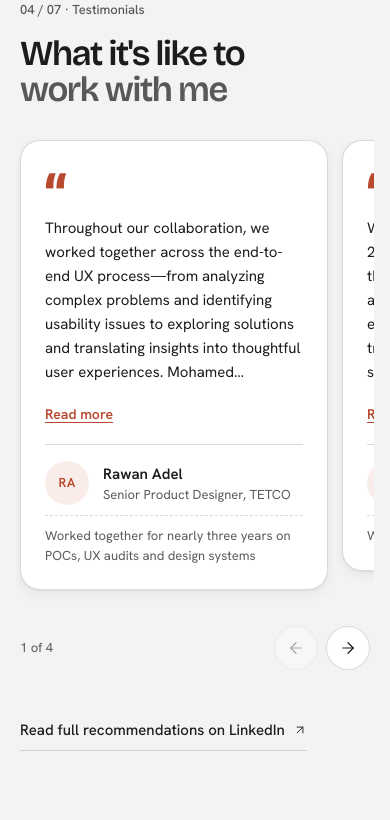
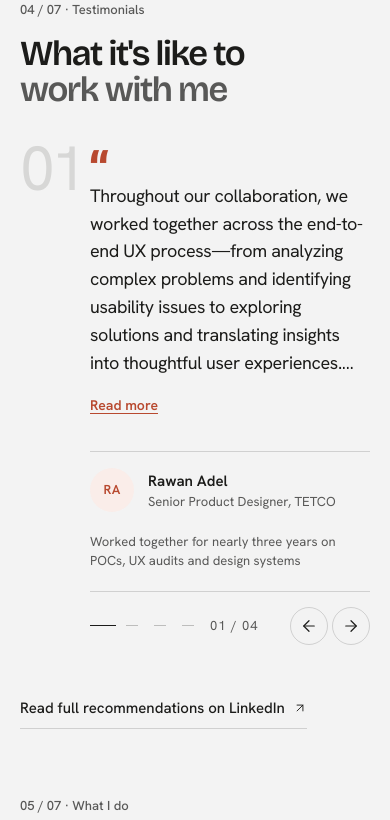
Before and after one commit to Higazy-99/Mohamed-Higazy-Portfolio, a React (Vite) app: page / in a window 390 px wide. Shown: the part 3720-4540 px from the top of the page. Built offline with nearby package versions, Linux system fonts and the light colour scheme.

Commit message:
Redesign testimonials as editorial carousel

```diff
--- a/src/App.tsx
+++ b/src/App.tsx
@@ -579,75 +579,46 @@ function TestiQuote({ text }: { text: string }) {
 }
 
 function Testimonials() {
-  const track = useRef<HTMLUListElement>(null);
-  const trackId = useId();
-  const [view, setView] = useState({ first: 0, visible: 3, prev: false, next: true });
-  useEffect(() => {
-    const el = track.current;
-    if (!el) return;
-    const update = () => {
-      const card = el.children[0] as HTMLElement | undefined;
-      if (!card) return;
-      const gap = parseFloat(getComputedStyle(el).columnGap) || 0;
-      const step = card.offsetWidth + gap;
-      setView({
-        first: Math.round(el.scrollLeft / step),
-        visible: Math.max(1, Math.round((el.clientWidth + gap) / step)),
-        prev: el.scrollLeft > 4,
-        next: el.scrollLeft + el.clientWidth < el.scrollWidth - 4,
-      });
+  const [active, setActive] = useState(0);
+  const [isTransitioning, setIsTransitioning] = useState(false);
+  const current = testimonials[active];
+  const changeTo = (index: number) => {
+    if (index === active || isTransitioning) return;
+    setIsTransitioning(true);
+    window.setTimeout(() => {
+      setActive(index);
+      window.setTimeout(() => setIsTransitioning(false), 50);
+    }, 180);
   };
-    update();
-    el.addEventListener('scroll', update, { passive: true });
-    window.addEventListener('resize', update);
-    return () => {
-      el.removeEventListener('scroll', update);
-      window.removeEventListener('resize', update);
-    };
-  }, []);
-  const go = (dir: 1 | -1) => {
-    const el = track.current;
-    const card = el?.children[0] as HTMLElement | undefined;
-    if (!el || !card) return;
-    if (dir === 1 ? !view.next : !view.prev) return;
-    const gap = parseFloat(getComputedStyle(el).columnGap) || 0;
-    const reduced = window.matchMedia('(prefers-reduced-motion: reduce)').matches;
-    el.scrollBy({ left: dir * (card.offsetWidth + gap), behavior: reduced ? 'auto' : 'smooth' });
-  };
-  // Left / right arrows move one card, but only when the track itself has focus (not a control inside a card).
-  const onTrackKey = (event: KeyboardEvent<HTMLUListElement>) => {
-    if (event.target !== event.currentTarget) return;
-    if (event.key !== 'ArrowLeft' && event.key !== 'ArrowRight') return;
-    event.preventDefault();
-    go(event.key === 'ArrowRight' ? 1 : -1);
-  };
-  const last = Math.min(view.first + view.visible, testimonials.length);
+  const move = (direction: -1 | 1) => changeTo((active + direction + testimonials.length) % testimonials.length);
   return (
-    <div data-reveal role="group" aria-roledescription="carousel" aria-label="Testimonials">
-      <ul className="testi-list" id={trackId} ref={track} tabIndex={0} role="list" aria-label="Testimonials, scrolls sideways. Use the left and right arrow keys." onKeyDown={onTrackKey}>
-        {testimonials.map((t, index) => (
-          <li key={t.name}>
-            <div className="testi-slide" role="group" aria-roledescription="slide" aria-label={`${index + 1} of ${testimonials.length}`}>
-            <figure className="testi">
+    <div className="testi-editorial" data-reveal role="group" aria-roledescription="carousel" aria-label="Testimonials">
+      <div className={`testi-feature ${isTransitioning ? 'is-transitioning' : ''}`} aria-live="polite" aria-atomic="true">
+        <span className="testi-index" aria-hidden="true">{String(active + 1).padStart(2, '0')}</span>
+        <figure className="testi" key={current.name}>
           <span className="testi-mark" aria-hidden="true">&ldquo;</span>
-              <TestiQuote text={t.quote} />
+          <TestiQuote text={current.quote} />
           <figcaption>
             <span className="testi-id">
-                  <span className="testi-av" aria-hidden="true">{initialsOf(t.name)}</span>
-                  <span className="testi-who"><b>{t.name}</b><span>{t.role}</span></span>
+              <span className="testi-av" aria-hidden="true">{initialsOf(current.name)}</span>
+              <span className="testi-who"><b>{current.name}</b><span>{current.role}</span></span>
             </span>
-                <span className="testi-rel">{t.relation}</span>
+            <span className="testi-rel">{current.relation}</span>
           </figcaption>
         </figure>
       </div>
-          </li>
+      <div className="testi-nav">
+        <div className="testi-picker" aria-label="Choose a recommendation">
+          {testimonials.map((testimonial, index) => (
+            <button key={testimonial.name} type="button" onClick={() => changeTo(index)} aria-label={`Show ${testimonial.name}'s recommendation`} aria-pressed={active === index} data-magnetic>
+              <span className={active === index ? 'is-active' : ''} />
+            </button>
           ))}
-      </ul>
-      <div className="testi-nav">
-        <p className="testi-count" aria-live="polite">{view.first + 1}{last > view.first + 1 ? `\u2013${last}` : ''} of {testimonials.length}</p>
+        </div>
+        <p className="testi-count" aria-live="polite">{String(active + 1).padStart(2, '0')} / {String(testimonials.length).padStart(2, '0')}</p>
         <div className="testi-arrows">
-          <button type="button" onClick={() => go(-1)} aria-disabled={!view.prev} aria-controls={trackId} aria-label="Previous testimonial" data-magnetic><ArrowLeft size={18} strokeWidth={1.6} aria-hidden="true" /></button>
-          <button type="button" onClick={() => go(1)} aria-disabled={!view.next} aria-controls={trackId} aria-label="Next testimonial" data-magnetic><ArrowRight size={18} strokeWidth={1.6} aria-hidden="true" /></button>
+          <button type="button" onClick={() => move(-1)} aria-label="Previous testimonial" data-magnetic><ArrowLeft size={18} strokeWidth={1.6} aria-hidden="true" /></button>
+          <button type="button" onClick={() => move(1)} aria-label="Next testimonial" data-magnetic><ArrowRight size={18} strokeWidth={1.6} aria-hidden="true" /></button>
         </div>
       </div>
     </div>
--- a/src/styles.css
+++ b/src/styles.css
@@ -905,33 +905,35 @@ html:has(dialog[open]) .cursor-dot, html:has(dialog[open]) .cursor-ring { displa
 
 
 /* ---------- Testimonials ---------- */
-.testi-list { --testi-gap: clamp(14px, 1.6vw, 28px); display: flex; gap: var(--testi-gap); margin: -8px -4px -28px; padding: 8px 4px 28px; overflow-x: auto; scroll-snap-type: x mandatory; scroll-padding-inline: 4px; overscroll-behavior-x: contain; scrollbar-width: none; }
-.testi-list::-webkit-scrollbar { display: none; }
-.testi-list > li { flex: 0 0 calc((100% - 2 * var(--testi-gap)) / 3); display: flex; scroll-snap-align: start; }
-.testi-nav { display: flex; align-items: center; justify-content: space-between; gap: 16px; margin-top: 36px; }
-.testi-count { font-size: var(--fs-xs); font-variant-numeric: tabular-nums; color: var(--muted); }
-.testi-arrows { display: flex; gap: 8px; }
-.testi-arrows button { display: grid; place-items: center; width: 44px; height: 44px; border: 1px solid var(--line); border-radius: 50%; background: var(--surface); color: var(--ink); cursor: pointer; transition: background-color 200ms var(--ease), color 200ms var(--ease), opacity 200ms var(--ease); }
-.has-cursor .testi-arrows button { cursor: none; }
-.testi-arrows button:hover:not(:disabled) { background: var(--ink); color: var(--bg); }
-.testi-arrows button:disabled { opacity: 0.35; cursor: default; }
-.testi { position: relative; display: flex; flex-direction: column; width: 100%; margin: 0; padding: clamp(28px, 2.8vw, 44px); border: 1px solid var(--line); border-radius: 20px; background: var(--surface); box-shadow: var(--shadow-sm); transition: translate 400ms var(--ease), box-shadow 400ms var(--ease); }
-.testi:hover { translate: 0 -4px; box-shadow: var(--shadow-lg); }
-.testi-mark { display: block; height: 0.55em; font-family: var(--display); font-size: clamp(72px, 7vw, 104px); font-weight: 600; line-height: 1; color: var(--accent); user-select: none; }
-.testi blockquote { margin: clamp(20px, 2vw, 28px) 0 32px; }
-.testi blockquote p { max-width: 65ch; font-size: var(--fs-md); line-height: 1.6; }
-.testi figcaption { margin-top: auto; padding-top: 22px; border-top: 1px solid var(--line); }
+.testi-editorial { max-width: 1000px; margin-inline: auto; }
+.testi-feature { display: grid; grid-template-columns: clamp(92px, 15vw, 180px) minmax(0, 1fr); gap: clamp(20px, 4vw, 52px); align-items: start; transition: opacity 180ms var(--ease), translate 180ms var(--ease); }
+.testi-feature.is-transitioning { opacity: 0; translate: 12px 0; }
+.testi-index { padding-top: 2px; font-size: clamp(76px, 12vw, 144px); font-weight: 300; line-height: 0.85; letter-spacing: -0.06em; font-variant-numeric: tabular-nums; color: color-mix(in oklab, var(--ink) 13%, transparent); user-select: none; }
+.testi { position: relative; display: flex; flex-direction: column; min-width: 0; margin: 0; padding: clamp(4px, 1vw, 12px) 0 0; }
+.testi-mark { display: block; height: 0.55em; font-family: var(--display); font-size: clamp(56px, 6vw, 80px); font-weight: 600; line-height: 1; color: var(--accent); user-select: none; }
+.testi blockquote { margin: 12px 0 24px; }
+.testi blockquote p { max-width: 58ch; font-size: clamp(20px, 2.35vw, 30px); line-height: 1.5; letter-spacing: -0.02em; }
+.testi figcaption { margin-top: 20px; padding-top: 20px; border-top: 1px solid var(--line); }
 .testi-id { display: flex; align-items: center; gap: 14px; }
 .testi-av { flex: none; display: grid; place-items: center; width: 44px; height: 44px; border-radius: 50%; background: color-mix(in oklab, var(--accent) 10%, var(--surface)); font-size: var(--fs-xs); font-weight: 600; letter-spacing: 0.02em; color: var(--accent); }
 .testi-who b { display: block; font-size: var(--fs-sm); font-weight: 600; color: var(--ink); }
 .testi-who span { display: block; font-size: var(--fs-xs); line-height: 1.4; color: var(--muted); }
-.testi-rel { display: block; margin-top: 14px; padding-top: 12px; border-top: 1px dashed var(--line); font-size: var(--fs-xs); line-height: 1.5; color: var(--muted); }
-@media (min-width: 721px) { .testi-rel { min-height: 4.1em; } }
-@media (max-width: 1100px) { .testi-list > li { flex-basis: calc((100% - var(--testi-gap)) / 2); } }
-@media (max-width: 720px) {
-  .testi-list > li { flex: 0 0 88%; }
-}
-@media (prefers-reduced-motion: reduce) { .testi, .testi:hover, .testi-arrows button { transition: none; translate: none; } }
+.testi-rel { display: block; margin-top: 12px; font-size: var(--fs-xs); line-height: 1.5; color: var(--muted); }
+.testi-nav { display: flex; align-items: center; gap: 20px; margin: 28px 0 0 clamp(112px, 19vw, 232px); padding-top: 18px; border-top: 1px solid var(--line); }
+.testi-picker { display: flex; align-items: center; gap: 8px; }
+.testi-picker button { display: grid; place-items: center; min-width: 24px; min-height: 44px; padding: 0; border: 0; background: transparent; cursor: pointer; }
+.testi-picker button span { display: block; width: 18px; height: 1px; background: color-mix(in oklab, var(--ink) 25%, transparent); transition: width 300ms var(--ease), background-color 300ms var(--ease); }
+.testi-picker button:hover span { width: 24px; background: color-mix(in oklab, var(--ink) 55%, transparent); }
+.testi-picker button span.is-active { width: 36px; background: var(--ink); }
+.testi-count { margin: 0 auto 0 0; font-size: var(--fs-xs); font-variant-numeric: tabular-nums; letter-spacing: 0.08em; color: var(--muted); }
+.testi-arrows { display: flex; gap: 6px; }
+.testi-arrows button { display: grid; place-items: center; width: 42px; height: 42px; border: 1px solid var(--line); border-radius: 50%; background: transparent; color: var(--ink); cursor: pointer; transition: background-color 200ms var(--ease), color 200ms var(--ease); }
+.has-cursor .testi-arrows button, .has-cursor .testi-picker button { cursor: none; }
+.testi-arrows button:hover { background: var(--ink); color: var(--bg); }
+.testi-more { display: inline-flex; align-items: center; min-height: 40px; margin: -12px 0 8px; padding: 0; border: 0; background: none; font: inherit; font-size: var(--fs-xs); font-weight: 600; color: var(--accent); text-decoration: underline; text-underline-offset: 3px; cursor: pointer; }
+.testi blockquote.is-clamped p { display: -webkit-box; -webkit-line-clamp: 4; line-clamp: 4; -webkit-box-orient: vertical; overflow: hidden; }
+.testi-more:focus-visible, .testi-picker button:focus-visible, .testi-arrows button:focus-visible { outline: 2px solid var(--accent); outline-offset: 4px; }
+@media (prefers-reduced-motion: reduce) { .testi-feature, .testi-picker button span, .testi-arrows button { transition: none; translate: none; } }
 
 /* ---------- Phones: a calmer scale (the desktop sizes were too big on a 390px screen) ---------- */
 @media (max-width: 720px) {
@@ -968,10 +970,18 @@ html:has(dialog[open]) .cursor-dot, html:has(dialog[open]) .cursor-ring { displa
   .manifesto-list li { padding: 20px 0; }
   .manifesto-list h3 { font-size: 24px; }
   .manifesto-list p { font-size: 15px; }
-  .testi { padding: 24px; }
-  .testi-mark { font-size: 64px; }
-  .testi blockquote { margin: 16px 0 20px; }
-  .testi blockquote p { font-size: 15px; }
+  .testi-feature { grid-template-columns: 54px minmax(0, 1fr); gap: 16px; }
+  .testi-index { font-size: clamp(54px, 16vw, 74px); }
+  .testi-mark { font-size: 54px; }
+  .testi blockquote { margin: 8px 0 18px; }
+  .testi blockquote p { font-size: 18px; line-height: 1.55; }
+  .testi figcaption { margin-top: 16px; padding-top: 16px; }
+  .testi-nav { gap: 10px; margin: 20px 0 0 70px; padding-top: 12px; }
+  .testi-picker { gap: 4px; }
+  .testi-picker button span.is-active { width: 26px; }
+  .testi-picker button span { width: 12px; }
+  .testi-arrows { gap: 4px; }
+  .testi-arrows button { width: 38px; height: 38px; }
   .footer-cta h2 { font-size: clamp(30px, 9vw, 40px); }
   .footer-mail { font-size: 19px; }
   .footer-cols li a { font-size: 16px; }
```
Lines whose indentation alone changed are shown as unchanged.
